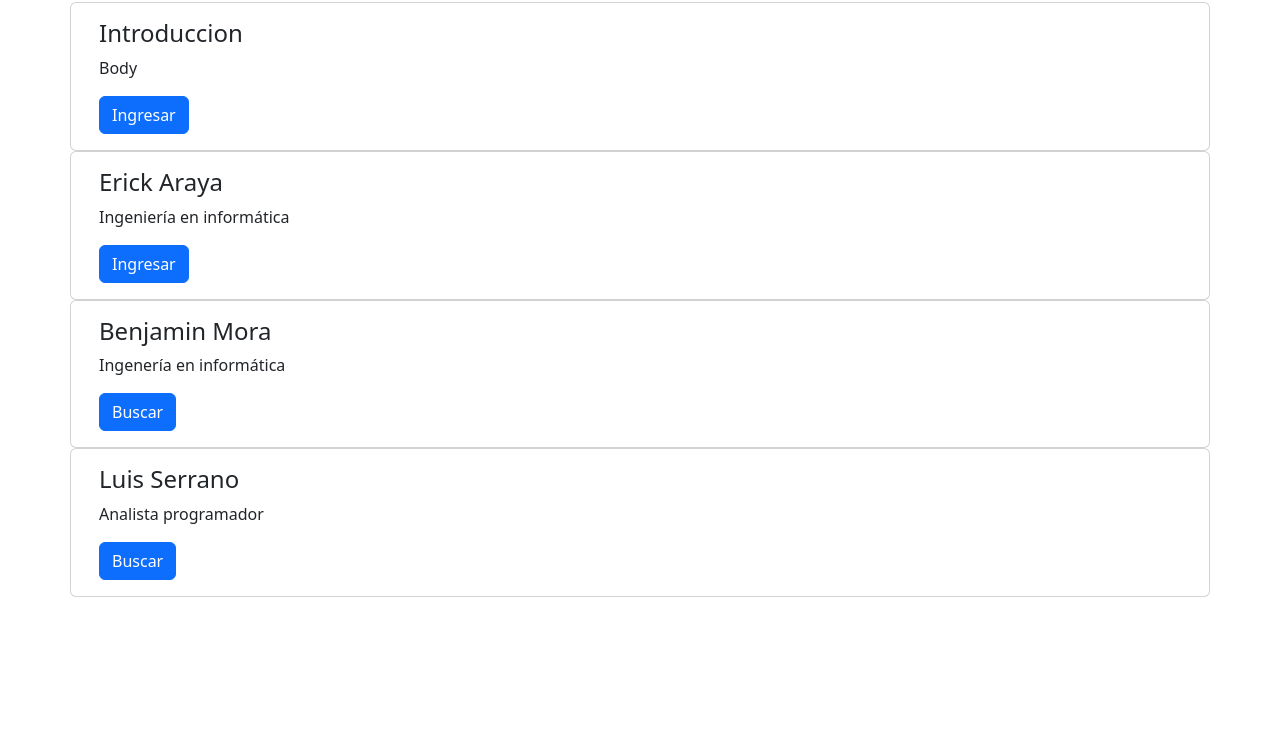
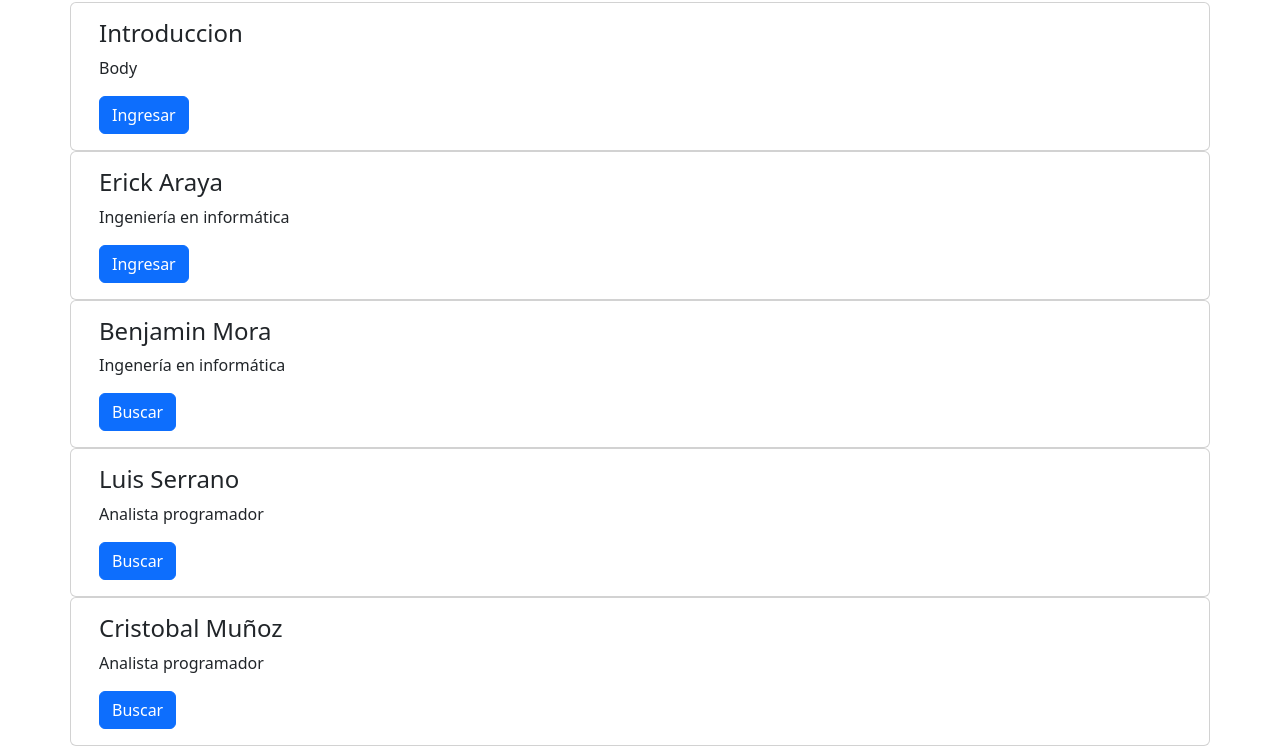
Before and after one commit to leon-romero/git, a plain HTML site: page index.html in a window 1280 px wide. Shown: the part 54-800 px from the top of the page. Drawn offline with nearby package versions, Linux system fonts and the light colour scheme.

Commit message:
Update index.html

```diff
--- a/index.html
+++ b/index.html
@@ -72,6 +72,21 @@
       </div>
     </div>
 
+    <div class="container">
+      <div class="row">
+        <div class="card text-start">
+          <!-- <img class="card-img-top" src="text-start" alt="Title"> -->
+          <div class="card-body">
+            <h4 class="card-title">Cristobal Muñoz </h4>
+            <p class="card-text"> Analista programador</p>
+            <button type="button" class="btn btn-primary">
+              Buscar
+            </button>
+          </div>
+        </div>
+      </div>
+    </div>
+
     <script src="https://cdn.jsdelivr.net/npm/bootstrap@5.2.0-beta1/dist/js/bootstrap.bundle.min.js" integrity="sha384-pprn3073KE6tl6bjs2QrFaJGz5/SUsLqktiwsUTF55Jfv3qYSDhgCecCxMW52nD2" crossorigin="anonymous"></script>
   </body>
 </html>
```
